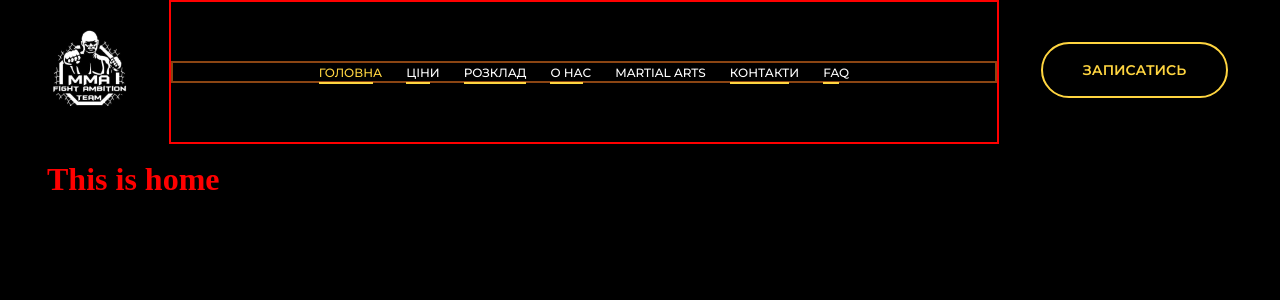
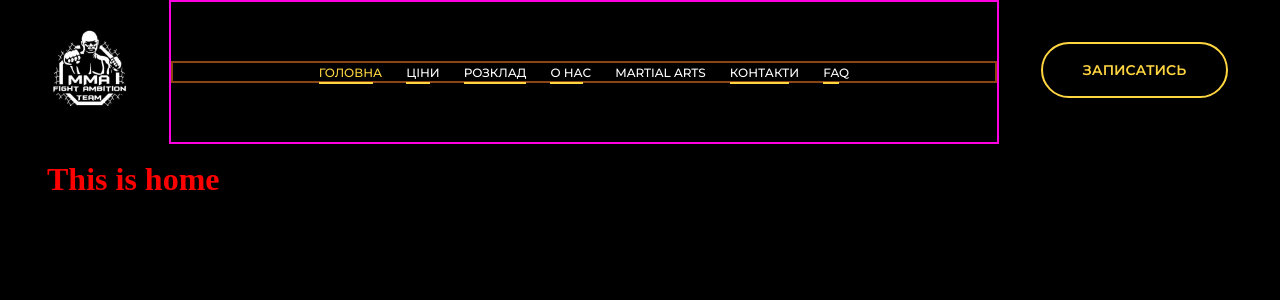
Before and after one commit to GrachPrado/MMA, a React (Create React App) app: page / in a window 1280 px wide. Shown: the top 300 px of the page. Built offline with nearby package versions, Linux system fonts and the light colour scheme.

Commit message:
css deleted

```diff
--- /dev/null
+++ b/src/components/header/renderItems/renderNavigation/css/renderNavigation.css
@@ -0,0 +1,78 @@
+nav {
+  position: absolute;
+  top: 0;
+  left: 0;
+  height: 100vh;
+  border: 2px solid rgb(255, 0, 225);
+  background-color: #000000;
+  justify-content: center;
+  z-index: 999;
+  overflow: visible;
+  transform: translateX(-102%); /* Start off-screen to the left */
+  transition: transform 0.3s linear;
+  width: 220px;
+}
+nav.open {
+  transform: translateX(-2%);
+}
+nav ul {
+  margin: 0;
+  padding: 40px 0 0 50px;
+  list-style-type: none;
+}
+nav ul li:not(:last-child) {
+  margin-bottom: 10px;
+}
+nav ul li a {
+  text-decoration: none;
+  color: #FFF;
+  font-family: "Montserrat";
+  font-size: 12px;
+  font-style: normal;
+  font-weight: 500;
+  line-height: normal;
+  text-transform: uppercase;
+}
+nav ul li a:active, nav ul li a.active, nav ul li a:hover {
+  color: #FFD540;
+}
+nav ul li a .item__label {
+  padding-bottom: 2px;
+  border-bottom: 2px solid #FFD540;
+}
+nav ul .dropdown .dropdown__menu {
+  position: relative;
+  display: flex;
+  flex-direction: column;
+  align-items: flex-start;
+  background-color: #000000;
+  padding: 0 0 0 25px;
+  margin-top: 10px;
+}
+nav ul .dropdown .dropdown__menu li {
+  margin-bottom: 10px;
+}
+
+@media only screen and (min-width: 768px) {
+  nav {
+    position: relative;
+    height: 140px;
+    max-width: 51.6rem;
+    margin: auto;
+    width: 100%;
+    transform: translateX(0%); /* Start off-screen to the left */
+    align-content: center;
+  }
+  nav ul {
+    display: flex;
+    flex-direction: row;
+    align-items: center;
+    justify-content: center;
+    padding: 0;
+    border: 2px solid saddlebrown;
+  }
+  nav ul li:not(:last-child) {
+    margin-right: 24px;
+    margin-bottom: 0;
+  }
+}/*# sourceMappingURL=renderNavigation.css.map */
--- /dev/null
+++ b/src/components/header/renderItems/renderNavigation/css/renderNavigation.min.css
@@ -0,0 +1 @@
+nav{position:absolute;top:0;left:0;height:100vh;border:2px solid #ff00e1;background-color:#000;justify-content:center;z-index:999;overflow:visible;transform:translateX(-102%);transition:transform .3s linear;width:220px}nav.open{transform:translateX(-2%)}nav ul{margin:0;padding:40px 0 0 50px;list-style-type:none}nav ul li:not(:last-child){margin-bottom:10px}nav ul li a{text-decoration:none;color:#fff;font-family:"Montserrat";font-size:12px;font-style:normal;font-weight:500;line-height:normal;text-transform:uppercase}nav ul li a:active,nav ul li a.active,nav ul li a:hover{color:#ffd540}nav ul li a .item__label{padding-bottom:2px;border-bottom:2px solid #ffd540}nav ul .dropdown .dropdown__menu{position:relative;display:flex;flex-direction:column;align-items:flex-start;background-color:#000;padding:0 0 0 25px;margin-top:10px}nav ul .dropdown .dropdown__menu li{margin-bottom:10px}@media only screen and (min-width: 768px){nav{position:relative;height:140px;max-width:51.6rem;margin:auto;width:100%;transform:translateX(0%);align-content:center}nav ul{display:flex;flex-direction:row;align-items:center;justify-content:center;padding:0;border:2px solid #8b4513}nav ul li:not(:last-child){margin-right:24px;margin-bottom:0}}/*# sourceMappingURL=renderNavigation.min.css.map */
--- a/src/components/header/renderItems/renderNavigation/renderNavigation/renderNavigation.scss
+++ b/src/components/header/renderItems/renderNavigation/renderNavigation/renderNavigation.scss
@@ -3,7 +3,7 @@ nav{
     top: 0;
     left: 0;
     height: 100vh;
-    border: 2px solid red;
+    border: 2px solid rgb(255, 0, 225);
     background-color: #000000;
     justify-content: center;
     z-index: 999;
```
Also changed, not shown: 2 other files (tests, documents, lock files or other folders).
